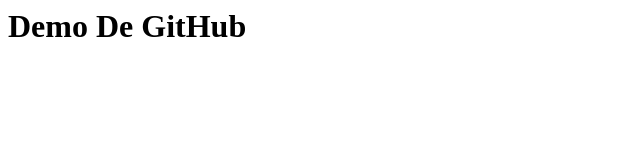
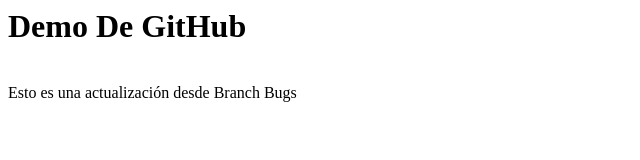
Before and after one commit to elian0988/FR, a plain HTML site: page index.html in a window 1280 px wide. Shown: the whole page, without its empty margins (0-640 px from the left). Drawn offline with Linux system fonts and the light colour scheme.

Commit message:
Ajuste
Ajuste de nota

```diff
--- a/index.html
+++ b/index.html
@@ -6,6 +6,6 @@
     </head>
     <body>
         <h1>Demo De GitHub</h1> </br>
-
+        Esto es una actualización desde Branch Bugs
     </body>
 </html>
```
